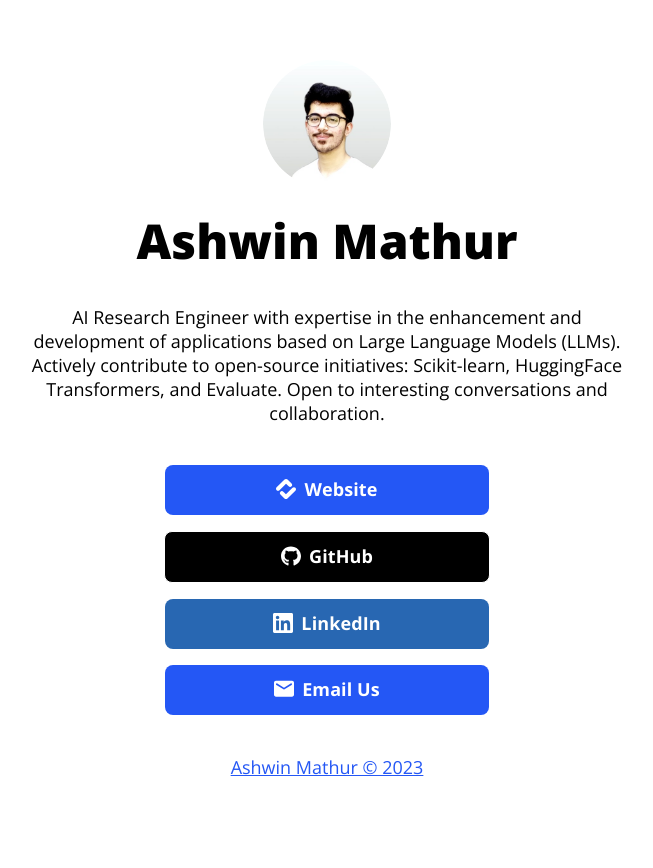
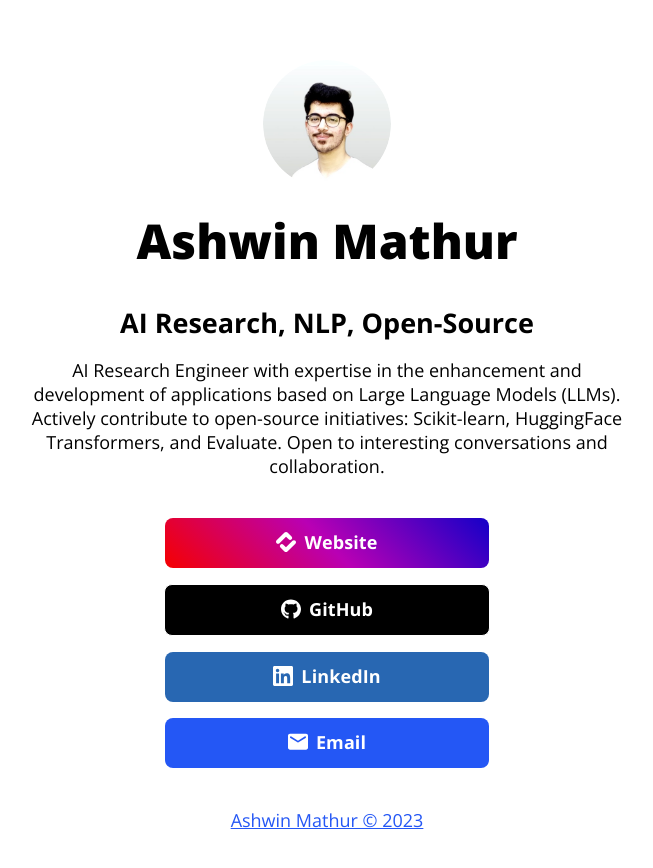
Before and after one commit to awinml/linktree, a plain HTML site: page index.html in a window 1280 px wide. Shown: the whole page, without its empty margins (313-966 px from the left). Before the commit the page ends 819 px from the top, so only its background shows below. Drawn offline with Linux system fonts and the light colour scheme.

Commit message:
Update CSS

```diff
--- a/css/brands.css
+++ b/css/brands.css
@@ -84,6 +84,16 @@ button:hover,
 }
 .button.button-default:hover,
 .button.button-default:focus {
+  filter: brightness(90%);
+}
+
+/* Website-Custom */
+.button.button-web-cust {
+  color: #ffffff;
+  background-image: linear-gradient(-135deg, #1400c8, #b900b4, #f50000);
+}
+.button.button-web-cust:hover,
+.button.button-web-cust:focus {
   filter: brightness(90%);
 }
 
--- a/index.html
+++ b/index.html
@@ -3,7 +3,7 @@
 
 <head>
 
-  <title>Ashwin Mathur LinkTree</title>
+  <title>Links | Ashwin Mathur</title>
   <meta charset="utf-8" />
   <meta http-equiv="X-UA-Compatible" content="IE=edge" />
   <meta name="HandheldFriendly" content="True" />
@@ -12,12 +12,12 @@
   <meta name="description" content="https://awinml.github.io/">
   <link rel="canonical" href="https://awinml.github.io/linktree/">
   <meta name="referrer" content="no-referrer-when-downgrade">
-  <meta name="author" content="Ashwin Mathu">
+  <meta name="author" content="Ashwin Mathur">
 
-  <meta property="og:site_name" content="Ashwin Mathur LinkTree">
+  <meta property="og:site_name" content="Links | Ashwin Mathur">
   <meta property="og:type" content="article">
-  <meta property="og:title" content="Ashwin Mathur LinkTree">
-  <meta property="og:description" content="Ashwin Mathur LinkTree">
+  <meta property="og:title" content="Links | Ashwin Mathur">
+  <meta property="og:description" content="Links | Ashwin Mathur">
   <meta property="og:url" content="https://awinml.github.io/linktree/">
 
   <meta name="twitter:card" content="summary_large_image">
@@ -50,7 +50,7 @@
 
   <!-- Favicon
   –––––––––––––––––––––––––––––––––––––––––––––––––– -->
-  <link rel="icon" type="image/png" href="images/terminal_favicon.png">
+  <link rel="icon" type="image/png" href="images/linktree-favicon.png">
 
 </head>
 
@@ -70,11 +70,13 @@
         <h1 role="heading">Ashwin Mathur</h1>
 
         <!-- Short Bio -->
+        <h2 role="heading"> AI Research, NLP, Open-Source </h2>
+
         <p>AI Research Engineer with expertise in the enhancement and development of applications based on Large Language Models (LLMs). Actively contribute to open-source initiatives: Scikit-learn, HuggingFace Transformers, and Evaluate. Open to interesting conversations and collaboration.</p>
 
 
         <!-- Website -->
-        <a class="button button-default" href="https://awinml.github.io/" target="_blank" rel="noopener" role="button"><img class="icon" src="images/icons/littlelink.svg" alt="">Website</a><br>
+        <a class="button button-web-cust" href="https://awinml.github.io/" target="_blank" rel="noopener" role="button"><img class="icon" src="images/icons/littlelink.svg" alt="">Website</a><br>
 
         <!-- GitHub -->
         <a class="button button-github" href="https://github.com/awinml" target="_blank" rel="noopener" role="button"><img class="icon" src="images/icons/github.svg" alt="">GitHub</a><br>
@@ -86,7 +88,7 @@
 
 
         <!-- Generic Email -->
-        <a class="button button-default" href="mailto:ashwinm400@gmail.com" target="_blank" rel="noopener" role="button"><img class="icon" src="images/icons/generic-email.svg" alt="">Email Us</a><br>
+        <a class="button button-default" href="mailto:ashwinm400@gmail.com" target="_blank" rel="noopener" role="button"><img class="icon" src="images/icons/generic-email.svg" alt="">Email</a><br>
 
 
         <br>
```
Also changed, not shown: images/linktree-favicon.png (added), images/terminal_favicon.png (deleted).
